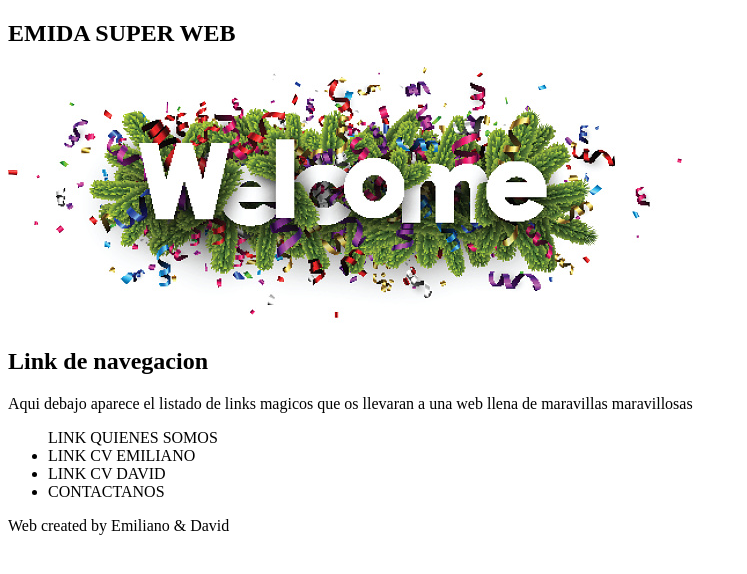
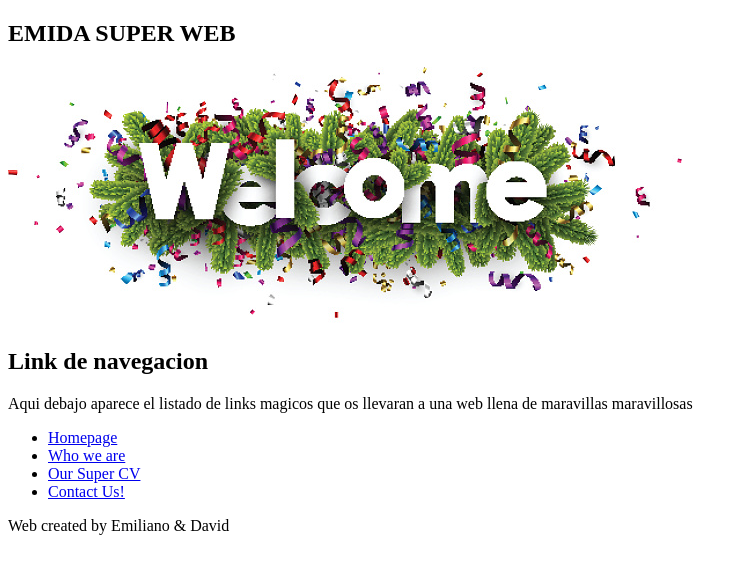
Before and after one commit to keexs/2022-W1CH2-Emiliano-Polanco-David-Soto, a plain HTML site: page index.html in a window 1280 px wide. Shown: the whole page, without its empty margins (0-747 px from the left). Drawn offline with Linux system fonts and the light colour scheme.

Commit message:
add links

```diff
--- a/index.html
+++ b/index.html
@@ -14,18 +14,16 @@
         <section>
             <h2>Link de navegacion</h2>
             <p>
-        Aqui debajo aparece el listado de links magicos que os llevaran a una
-        web llena de maravillas maravillosas
+                Aqui debajo aparece el listado de links magicos que os llevaran
+                a una web llena de maravillas maravillosas
             </p>
             <ul>
-        <lin>LINK QUIENES SOMOS</li>
-        <li>LINK CV EMILIANO</li>
-        <li>LINK CV DAVID</li>
-        <li>CONTACTANOS</li>
+                <li><a href="index.html">Homepage</a></li>
+                <li><a href="weAre.html">Who we are</a></li>
+                <li><a href="OurCv.html">Our Super CV</a></li>
+                <li><a href="ContactUs.html">Contact Us!</a></li>
             </ul>
         </section>
-    <footer>
-      Web created by Emiliano & David
-    </footer>
+        <footer>Web created by Emiliano & David</footer>
     </body>
 </html>
```
Lines whose indentation alone changed are shown as unchanged.
